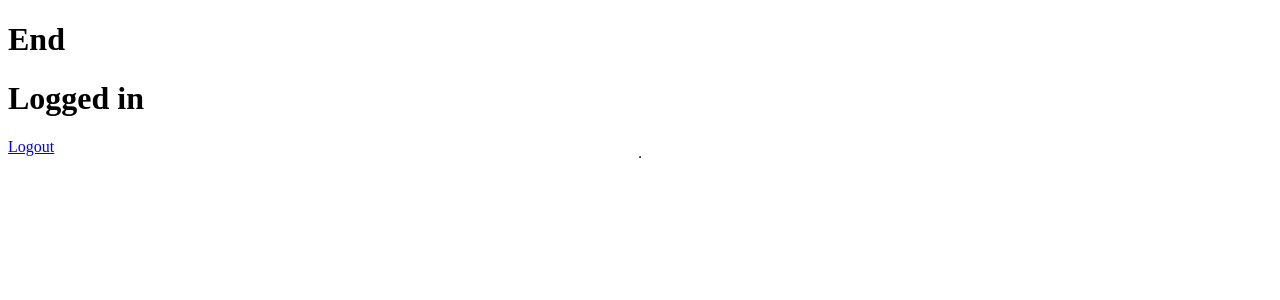
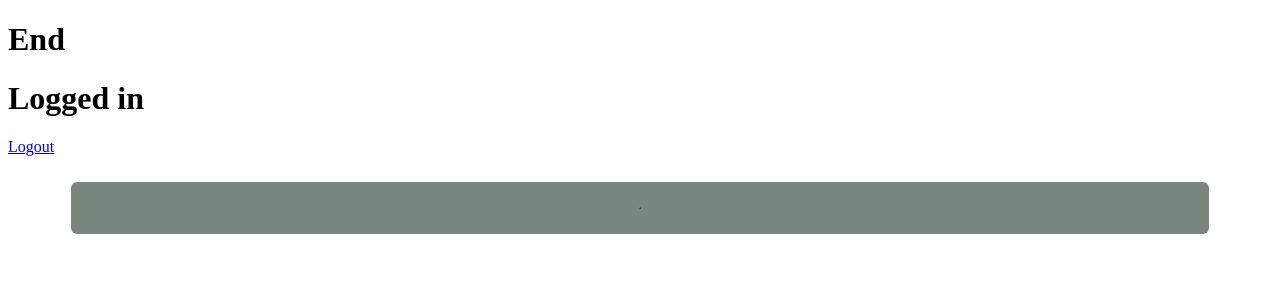
Before and after one commit to FreeTax/Strike-a-Pose, a Django app: page /frontend/end/ in a window 1280 px wide. Shown: the top 300 px of the page. Run offline with Django 3.2, Linux system fonts and the light colour scheme; a user stored in the database is signed in; data comes from the database, SQL or seed files in the repository; data that the repository does not hold is empty.

Commit message:
added some css

```diff
--- a/blank-docker-project/web/frontend/static/style.css
+++ b/blank-docker-project/web/frontend/static/style.css
@@ -22,7 +22,7 @@
     height: 480;
 }
 
-#paint{
+#paint {
     position: absolute;
     margin-left: auto;
     margin-right: auto;
@@ -48,6 +48,53 @@
     z-index: 10;
 }
 
-#endContainer{
+#endContainer {
     display: none;
 }
+
+.flex-container {
+    display: flex;
+    flex-flow: column wrap;
+    justify-content: space-around;
+
+    padding: 0;
+    margin: 0;
+}
+
+.card {
+    display: flex;
+    flex-flow: column wrap;
+    background: #6b7b71;
+    color: white;
+    font-weight: bold;
+    text-align: left;
+    margin: 2% 5%;
+    padding: 2%;
+    align-content: initial;
+    border-radius: 6px;
+    opacity: 0.9;
+
+}
+
+.card-body {
+    padding: 0 3vw 3vw;
+}
+
+.card-body a{
+    -webkit-appearance: button;
+    -moz-appearance: button;
+    appearance: button;
+    background-color:#f5f5f5;
+    color:#212121;
+    text-align: center;
+    border-radius: 6px;
+    padding: 3vw 33vw ;
+    opacity: 100%;
+}
+
+.start {
+    background-image: url("assets/sfondo_end.png");
+    background-repeat: no-repeat;
+    background-size: cover;
+  /*  background-position: center center;*/
+}
--- a/blank-docker-project/web/frontend/templates/end.html
+++ b/blank-docker-project/web/frontend/templates/end.html
@@ -1,11 +1,15 @@
 <!DOCTYPE html>
 <html lang="en">
+
 <head>
     <meta charset="UTF-8">
     <meta http-equiv="X-UA-Compatible" content="IE=edge">
     <meta name="viewport" content="width=device-width, initial-scale=1.0">
     <title>Document</title>
+    {% load static%}
+    <link rel="stylesheet" href="{% static 'style.css' %}">
 </head>
+
 <body>
     <!--library for make request HTTP-->
     <script src="https://cdn.jsdelivr.net/npm/axios/dist/axios.min.js"></script>
@@ -13,13 +17,16 @@
     {%if user.is_authenticated%}
     <h1>Logged in</h1>
     <a href="{% url 'logout' %}">Logout</a>
-    <table align = "center"
-            id="table" border="1">
-    </table>
+    <div class="card">
+        <div class="card_body">
+            <table align="center" id="table" border="1">
+            </table>
+        </div>
+    </div>
     <script>
         getdata()
         var table = document.getElementById("table");
-        function printTable(data){
+        function printTable(data) {
             for (var i = 0; i < data.length; i++) {
                 var row = `<tr>
                                 <td>${data[i][0]}</td>
@@ -30,16 +37,17 @@
                 table.innerHTML += row;
             }
         }
-        async function getdata(){
+        async function getdata() {
             var response = await axios.get('http://localhost:8000/frontend/getscore');
             console.log(response.data);
             printTable(response.data);
         }
-        </script>
+    </script>
     {%else%}
     <h1>Not logged in</h1>
     <a href="{%url 'login'%}">Login</a>
     <a href="{%url 'register'%}">Register</a>
     {%endif%}
 </body>
+
 </html>
--- a/blank-docker-project/web/frontend/templates/start.html
+++ b/blank-docker-project/web/frontend/templates/start.html
@@ -7,14 +7,14 @@
     <meta name="viewport" content="width=device-width, initial-scale=1.0">
     <title>Document</title>
     {% load static%}
+    <link rel="stylesheet" href="{% static 'style.css' %}">
 </head>
 
-<body>
+<body class="start">
     <script src="https://cdn.jsdelivr.net/npm/axios/dist/axios.min.js"></script>
 
     <script type="module" src="{% static 'fetchUtils.js' %}"></script>
-    <h1>Start</h1>
-    <div id="level-list"></div>
+    <div id="level-list" class="flex-container"></div>
 </body>
 <script type="module">
     import {getLevels,getPicture} from "{% static 'fetchUtils.js' %}";
```
Also changed, not shown: 16 other files.
